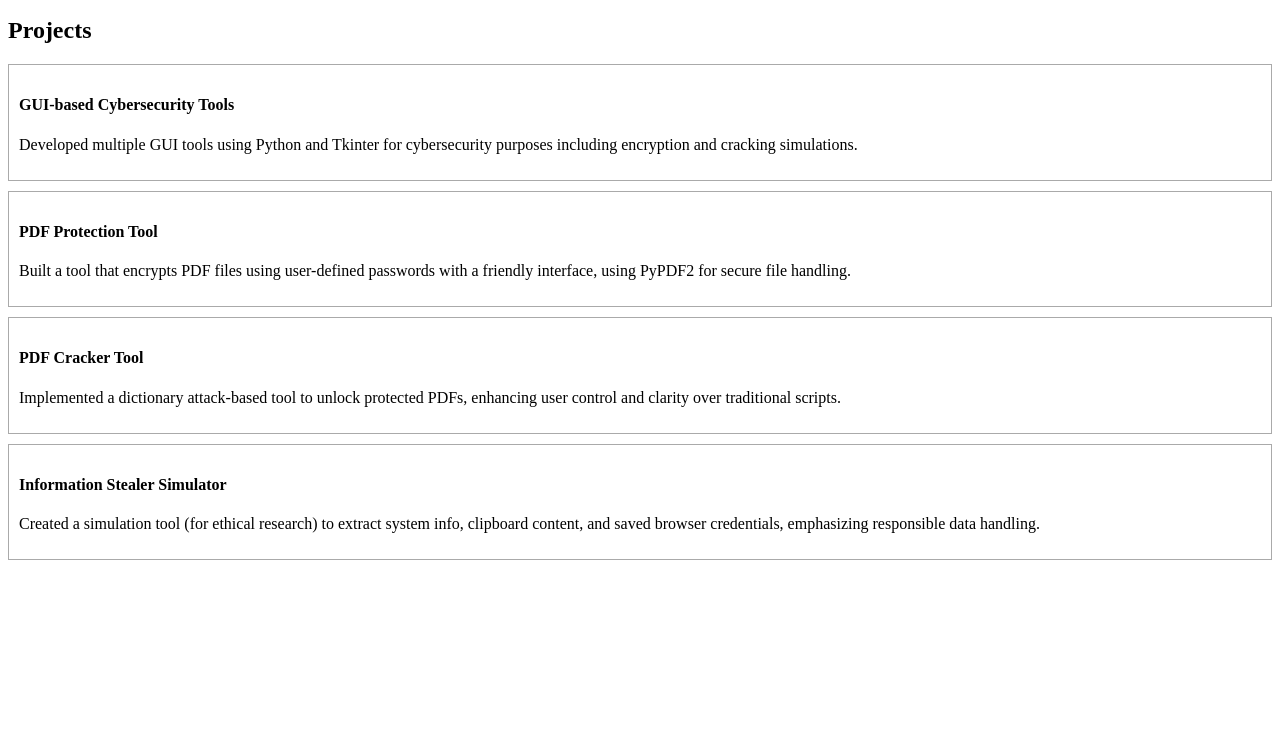
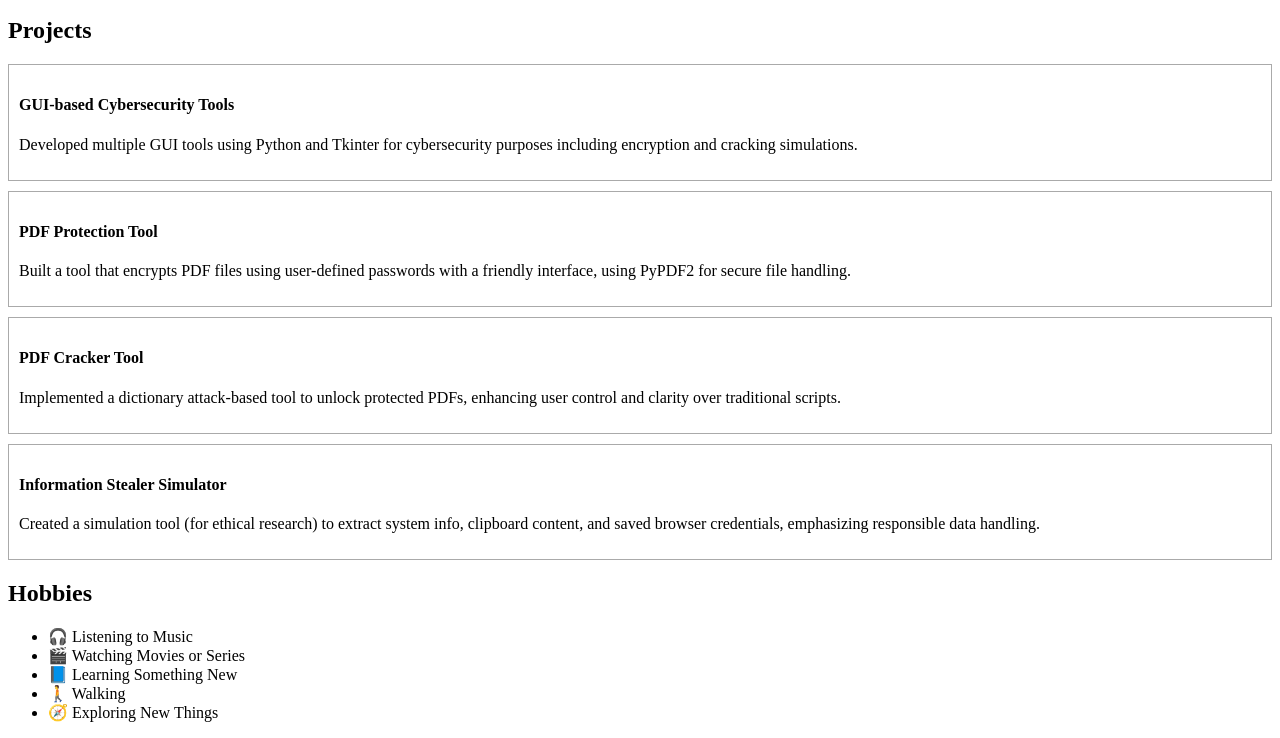
Before and after one commit to shradha-991/HTML1, a plain HTML site: page index.html in a window 1280 px wide. Shown: the part 894-1632 px from the top of the page. Before the commit the page ends 1464 px from the top, so only its background shows below. Drawn offline with Linux system fonts and the light colour scheme.

Commit message:
TASK 9( Hobbies)

```diff
--- a/index.html
+++ b/index.html
@@ -75,5 +75,13 @@
         <h4>Information Stealer Simulator</h4>
         <p>Created a simulation tool (for ethical research) to extract system info, clipboard content, and saved browser credentials, emphasizing responsible data handling.</p>
     </div>
+    <h2>Hobbies</h2>
+    <ul>
+      <li>🎧 Listening to Music</li>
+      <li>🎬 Watching Movies or Series</li>
+      <li>📘 Learning Something New</li>
+      <li>🚶 Walking</li>
+      <li>🧭 Exploring New Things</li>
+    </ul>
 </body>
 </html>
```
